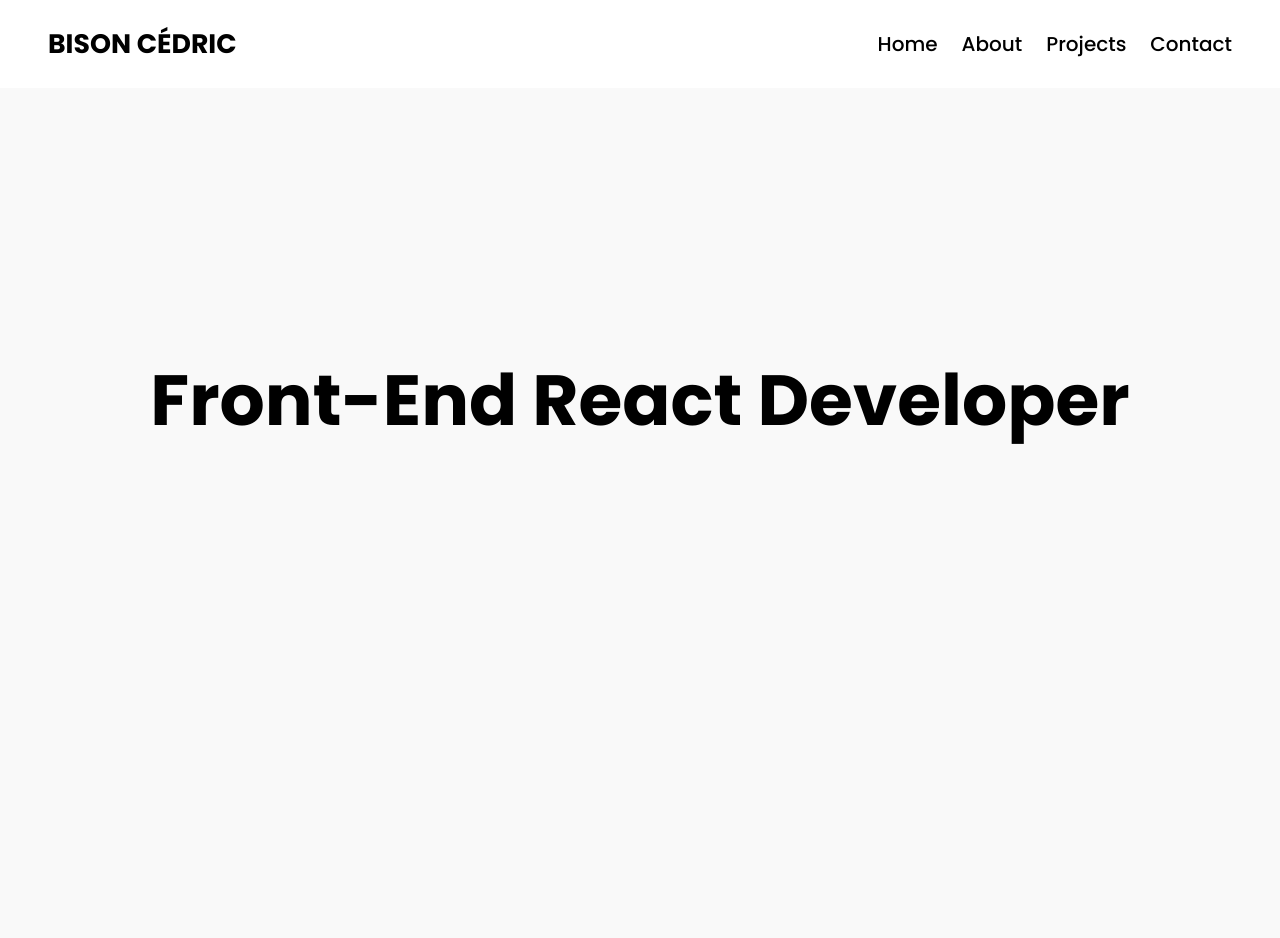
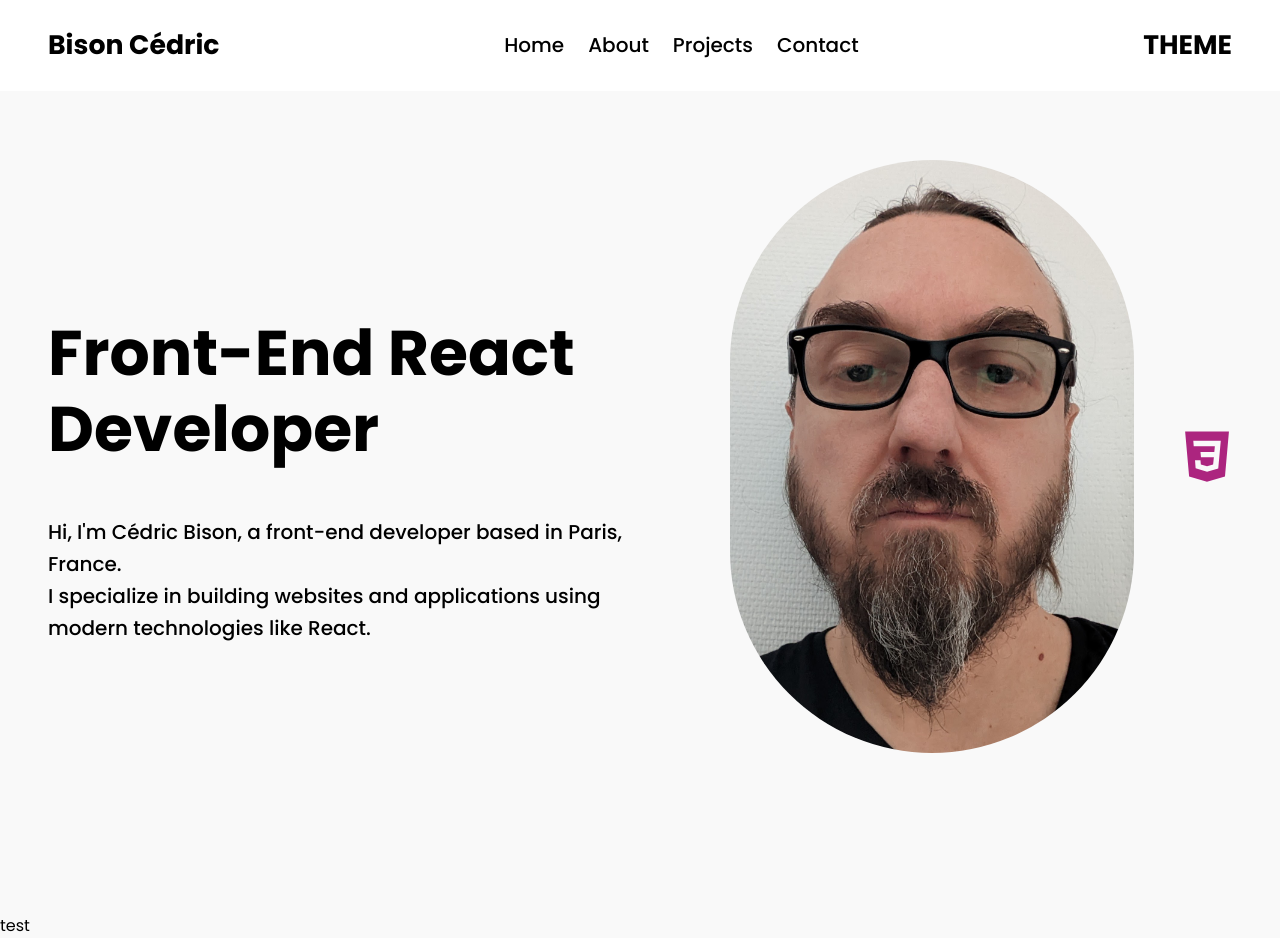
Before and after one commit to Lifad457/portfolio-cedric, a React (Vite) app: page / in a window 1280 px wide. Before the commit the page ends 800 px from the top, so only its background shows below. Built offline with nearby package versions, Linux system fonts and the light colour scheme.

Commit message:
Add react-icons package and update App component

```diff
--- a/package.json
+++ b/package.json
@@ -12,6 +12,7 @@
   "dependencies": {
     "react": "^18.2.0",
     "react-dom": "^18.2.0",
+    "react-icons": "^5.0.1",
     "styled-components": "^6.1.8"
   },
   "devDependencies": {
--- a/src/pages/App.jsx
+++ b/src/pages/App.jsx
@@ -1,5 +1,7 @@
 import { Footer, Header, Logo, Main, Nav, HomeSection } from "../styles/app.css"
+import { Icon } from "../styles/icons.css"
 import { GlobalStyle } from "../styles/global.css"
+import photo from "../assets/images/photo.jpg"
 
 function App() {
 
@@ -7,7 +9,7 @@ function App() {
     <>
       <GlobalStyle />
       <Header>
-        <Logo>BISON CÉDRIC</Logo>
+        <Logo>Bison Cédric</Logo>
         <Nav>
           <ul>
             <li>Home</li>
@@ -16,13 +18,23 @@ function App() {
             <li>Contact</li>
           </ul>
         </Nav>
+        <Logo>THEME</Logo>
       </Header>
       <Main>
         <HomeSection>
-          <h1>Front-End React Developer</h1>
+          <div>
+            <h1>Front-End React Developer</h1>
+            <h3>Hi, I&apos;m Cédric Bison, a front-end developer based in Paris, France.
+               <br/>I specialize in building websites and applications using modern technologies like React.
+            </h3>
+          </div>
+          <img src={photo} alt="Cédric Bison" />
+          <Icon />
         </HomeSection>
       </Main>
-      <Footer></Footer>
+      <Footer>
+        test
+      </Footer>
     </>
   )
 }
--- a/src/styles/app.css.js
+++ b/src/styles/app.css.js
@@ -23,24 +23,39 @@ export const Nav = styled.div`
         list-style: none;
         gap: 1.5rem;
     }
-
 `
 export const Main = styled.div`
     display: flex;
     flex-direction: column;
-    position: relative;
     z-index: -1;
 `
 export const HomeSection = styled.section`
     display: flex;
-    flex-direction: column;
-    justify-content: center;
-    text-align: center;
+    flex-direction: row;
+    align-items: center;
+    margin: 0 auto;
+    padding: 7rem 3rem;
     min-height: 100vh;
     min-height: 100dvh;
-    min-width: 100%;
-    margin: 0 auto;
-    font-size: var(--fs-large);
 
+    h1 {
+        font-size: var(--fs-extra-large);
+        line-height: 1.2;
+        padding-block: 3rem;
+        max-width: 800px;
+    }
+
+    h3 {
+        font-size: var(--fs-regular);
+        font-weight: var(--fw-medium);
+        max-width: 700px;
+    }
+
+    img {
+        width: 100%;
+        max-width: 500px;
+        border-radius: 1000vh;
+        padding: 3rem;
+    }
 `
 export const Footer = styled.div``
--- a/src/styles/global.css.js
+++ b/src/styles/global.css.js
@@ -10,7 +10,7 @@ export const GlobalStyle = createGlobalStyle`
     &:root {
         --color-primary: #f9f9f9;
         --color-secondary: #FFD700;
-        --color-tertiary: #FFD700;
+        --color-tertiary: #ac257f;
         --color-black: #000;
         --color-white: #fff;
 
@@ -37,6 +37,8 @@ export const GlobalStyle = createGlobalStyle`
         grid-template-rows: auto 1fr auto;
 
         font-family: var(--font-primary);
+        line-height: 1.6;
+
         background-color: var(--color-primary);
     }
 
--- /dev/null
+++ b/src/styles/icons.css.js
@@ -0,0 +1,13 @@
+import styled from "styled-components";
+import { SiCss3 } from "react-icons/si";
+
+export const Icon = styled(SiCss3)`
+    transition: transform .3s ease-out;
+    font-size: var(--fs-extra-large);
+    color: var(--color-tertiary);
+
+    &:hover {
+        cursor: pointer;
+        transform: scale(1.1);
+    }
+`
```
Also changed, not shown: src/assets/images/photo.jpg (added), 1 other file (tests, documents, lock files or other folders).
